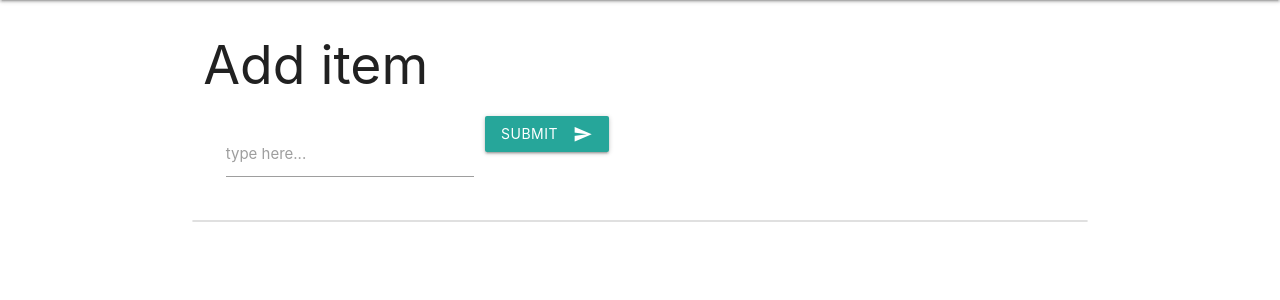
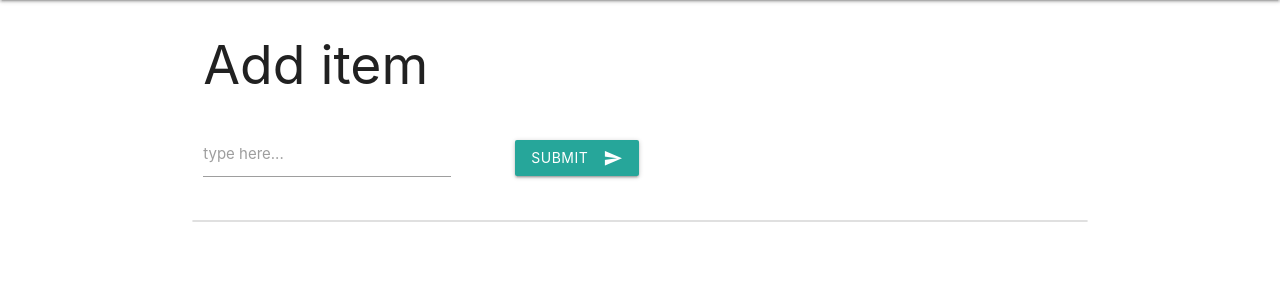
Before and after one commit to krychasto/ToDoApp, a Django app: page / in a window 1280 px wide. Shown: the part 64-364 px from the top of the page. Run offline with Django 3.2, Linux system fonts and the light colour scheme; data that the repository does not hold is empty.

Commit message:
Update form repl.it

```diff
--- a/templates/base.html
+++ b/templates/base.html
@@ -17,7 +17,18 @@
   <script src="https://cdnjs.cloudflare.com/ajax/libs/materialize/1.0.0/js/materialize.min.js"></script>
 
 </head>
-
+<style>
+	.list__item-flex{
+		display: flex;
+    flex: row;
+    justify-content: space-between;
+    align-items: center;
+	}
+	.submit__button{
+		display: block;
+		margin-left: 5vw;
+	}
+</style>
 <body>
 	<nav>
     <div class="nav-wrapper">
--- a/templates/todo/index.html
+++ b/templates/todo/index.html
@@ -5,12 +5,12 @@
 <div class="row">
 	<div class="col">
 		<h2>Add item</h2>
-		<form action="add_todo" method="post" class="col">
-			<div class="input-field col">
+		<form action="add_todo" method="post" class="list__item-flex">
+			<div class="input-field">
 				<input type="text" name="content" class="validate">
 				<label class="active">type here...</label>
 			</div>
-			<button class="btn waves-effect waves-light" type="submit" >Submit
+			<button class="btn waves-effect waves-light submit__button" type="submit" >Submit
 				<i class="material-icons right">send</i>
 			</button>
 		</form>
@@ -20,13 +20,15 @@
 	<div class="col4">
 		<ul class="collection">
 			{% for todo_item in todo_items %}
-				<li class="collection-item">{{ todo_item.text }}
+			{% if todo_item.text %}
+				<li class="collection-item list__item-flex">{{ todo_item.text }}
 					<div class="right">
 						<form action="delete_todo/{{ todo_item.id }}/" action="post">
 							<button class="btn waves-effect waves-light btn-primary btn-small red" type="submit" >Delete</button>
 						</form>
 					</div>
 				</li>
+			{% endif %}
 			{% endfor %}
     </ul>
 	</div>
```
Also changed, not shown: mysite/settings.py (+3 -10 lines), requirements.txt (+1 -37 lines), README.md.
